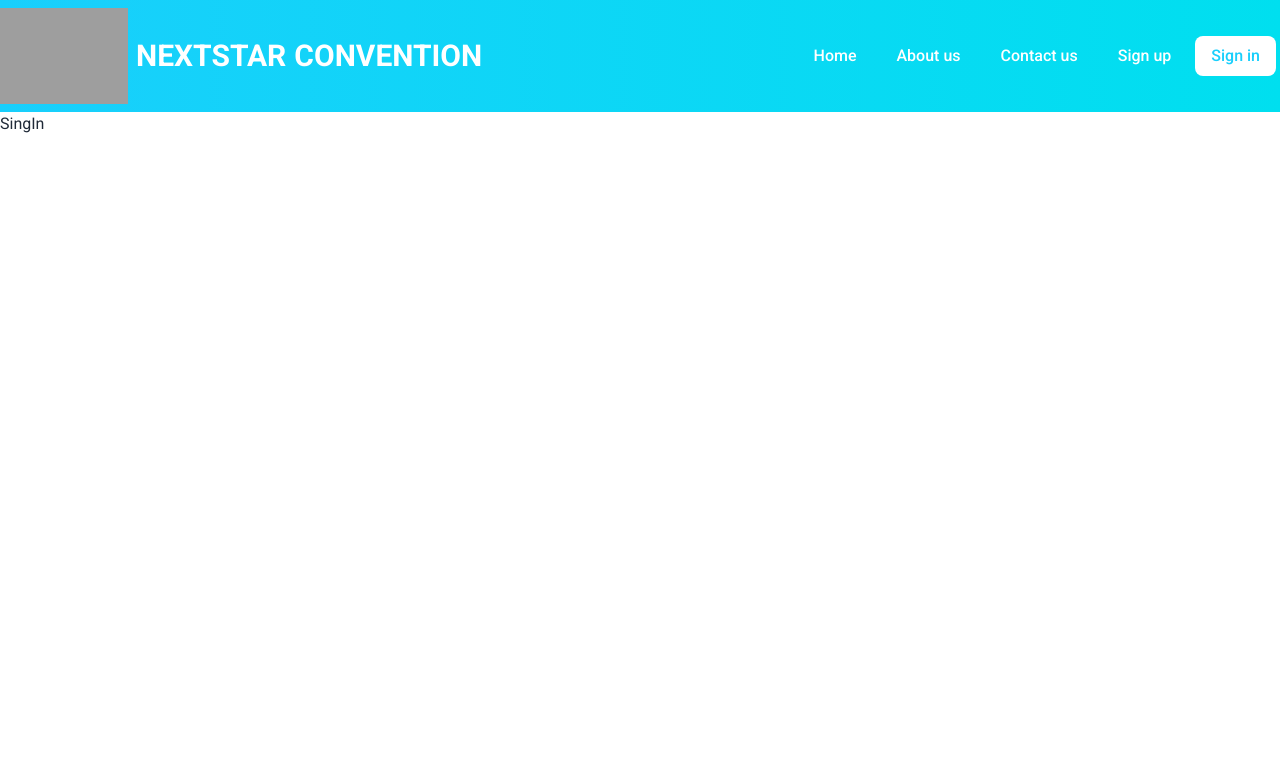
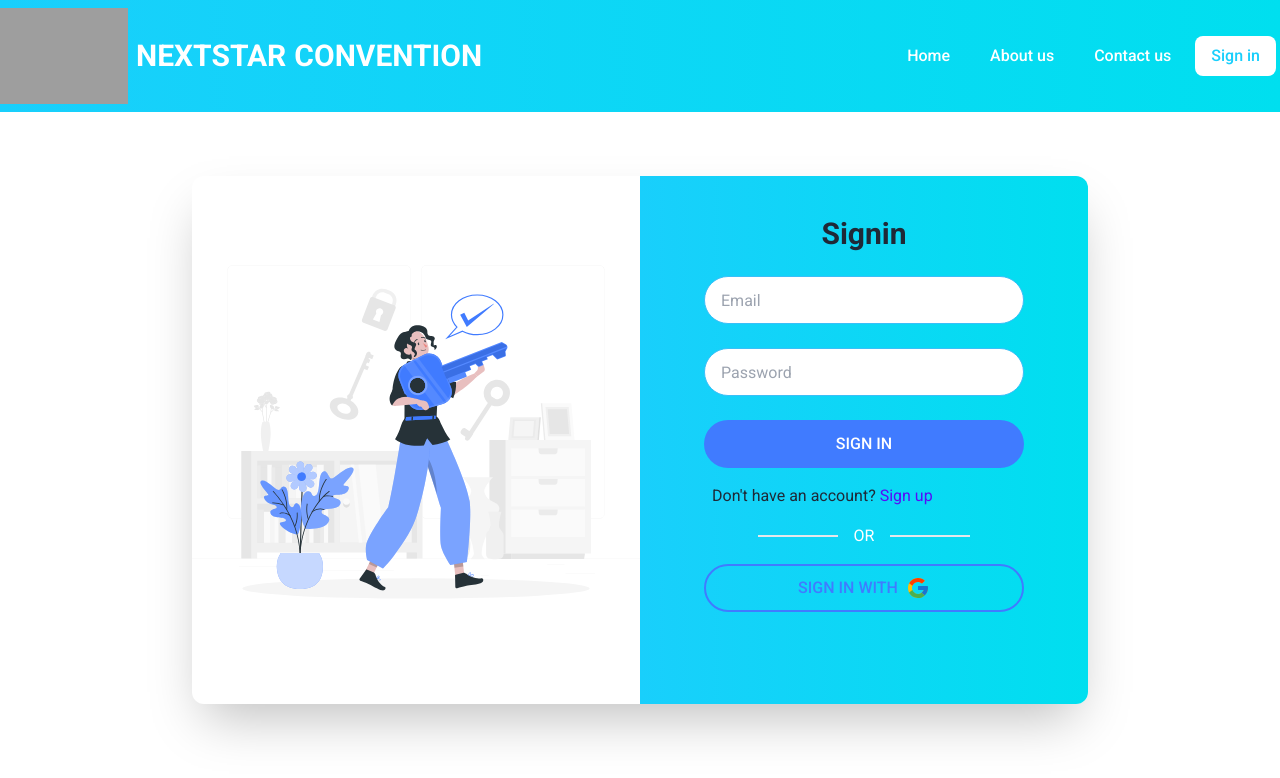
Before and after one commit to safinxr/next-star-convention, a React (Vite) app: page /signin in a window 1280 px wide. Shown: the top 778 px of the page. Built offline with nearby package versions, Linux system fonts and the light colour scheme; no server answers; grey boxes are pictures that could not be loaded.

Commit message:
navbar logout button done

```diff
--- a/src/Context/ContextData.jsx
+++ b/src/Context/ContextData.jsx
@@ -1,32 +1,41 @@
-import React, { createContext } from 'react';
-import { createUserWithEmailAndPassword, signInWithPopup, updateProfile } from "firebase/auth";
+import React, { createContext, useEffect, useState } from 'react';
+import { createUserWithEmailAndPassword, onAuthStateChanged, signInWithEmailAndPassword, updateProfile } from "firebase/auth";
 import auth from '../Firebase/firebase.config';
 
 export const ContextAuth = createContext(null)
 
 const ContextData = ({ children }) => {
+    const [user, setUser]= useState(null)
+
+    useEffect(() => {
+        onAuthStateChanged(auth, (user) => {
+            if (user) {
+                setUser(user);
+            } else {
+                setUser(null);
+            }
+        });
+    }, [])
+
+
     const emailPassSignUp = (email, password) => {
         return createUserWithEmailAndPassword(auth, email, password)
     }
     const upProfile = (name) => {
-        return updateProfile(auth.currentUser, {displayName: name})
-    }
-
-    const googleSignIn =(provider)=>{
-
-
+        return updateProfile(auth.currentUser, { displayName: name })
     }
 
 
+
     const emailPassSignIn = (email, password) => {
-
+        return signInWithEmailAndPassword(auth, email, password)
     }
 
     const globalData = {
         emailPassSignUp,
         emailPassSignIn,
         upProfile,
-        googleSignIn,
+        user,
 
 
     }
--- a/src/Pages/Navbar/Navbar.jsx
+++ b/src/Pages/Navbar/Navbar.jsx
@@ -1,8 +1,12 @@
-import React, { useEffect, useState } from 'react';
-import { Link, NavLink, useLocation, useParams } from 'react-router-dom';
+import React, { useContext, useEffect, useState } from 'react';
+import { Link, NavLink, useLocation } from 'react-router-dom';
+import { ContextAuth } from '../../Context/ContextData';
+import auth from '../../Firebase/firebase.config';
+import { signOut } from 'firebase/auth';
 
 const Navbar = () => {
 
+    const { user } = useContext(ContextAuth)
     const [navBg, setNavBg] = useState(false)
     let { pathname } = useLocation();
     useEffect(() => {
@@ -14,21 +18,26 @@ const Navbar = () => {
             setNavBg(true)
         }
     }, [pathname])
+    console.log(user);
 
     window.addEventListener('scroll', () => {
         if (window.scrollY >= 80) {
             setNavBg(true)
         }
         else {
-            if (pathname === '/'){
+            if (pathname === '/') {
                 return setNavBg(false)
             }
             setNavBg(true)
         }
     })
 
+    const logOut = () => {
+        signOut(auth).then(() => {
+        }).catch((error) => {
 
-
+        });
+    }
 
 
     const navLink = <>
@@ -58,22 +67,38 @@ const Navbar = () => {
         >
             Contact us
         </NavLink></li>
-        <li className='ms-2 text-base font-medium'><NavLink
-            to="/signup"
-            className={({ isActive, isPending }) =>
-                isPending ? "pending" : isActive ? "bg-white text-first-color" : "text-white"
+        {user ?
+
+            <div className='flex items-center'>
+
+                <li onClick={logOut} className='cursor-pointer ms-2 text-base font-medium rounded-lg duration-500 hover:bg-secondary text-white px-4 py-2'>Sign out</li>
+                <div className='flex items-center bg-primary ms-2 ps-2 py-0 rounded-3xl '>
+                    <li className='ms-2 text-base font-medium text-white'>{user.displayName}</li>
+                    {
+                       user.photoURL? <img className='ms-2 w-9 rounded-full' src={user.photoURL} alt="" />:
+                       <div className='ms-2 w-9 h-9 rounded-full bg-[#525D7C] flex justify-center items-center'>
+                            <p className='text-white text-xl'>{user.email.slice(0, 1)}</p>
+                       </div>
                     }
-        >
-            Sign up
-        </NavLink></li>
-        <li className='ms-2 text-base font-medium'><NavLink
+                </div>
+
+            </div>
+
+
+
+
+
+
+
+            : <li className='ms-2 text-base font-medium'><NavLink
                 to="/signin"
                 className={({ isActive, isPending }) =>
                     isPending ? "pending" : isActive ? "bg-white text-first-color " : "text-white"
                 }
             >
                 Sign in
-        </NavLink></li>
+            </NavLink></li>}
+
 
 
     </>
--- a/src/Pages/SignIn/SignIn.jsx
+++ b/src/Pages/SignIn/SignIn.jsx
@@ -1,9 +1,106 @@
-import React from 'react';
+import React, { useContext, useState } from 'react';
+import inImg from '../../assets/singin.svg'
+import { Link, useNavigate } from 'react-router-dom';
+import { FcGoogle } from 'react-icons/fc';
+import { ContextAuth } from '../../Context/ContextData';
+import { GoogleAuthProvider, signInWithPopup } from 'firebase/auth';
+import auth from '../../Firebase/firebase.config';
 
 const SignIn = () => {
+
+    const provider = new GoogleAuthProvider();
+    const [errorText, setErrorText] = useState('')
+    const { emailPassSignIn, upProfile} = useContext(ContextAuth)
+    const navigate = useNavigate()
+
+
+
+    const formSubmit = e => {
+        setErrorText('')
+        e.preventDefault()
+        const email = e.target.email.value;
+        const password = e.target.password.value;
+
+        emailPassSignIn(email, password)
+            .then(res => {
+                navigate('/')
+
+
+            })
+            .catch(error => {
+                setErrorText("error:" + " " + error.message.split("/")[1].split(")")[0]);
+            })
+
+
+    }
+
+    const googleHandel = () => {
+        signInWithPopup(auth, provider)
+            .then((result) => {
+                navigate('/')
+
+            }).catch((error) => {
+               console.log("error:" + " " + error.message.split("/")[1].split(")"))
+            });
+    }
+
+
     return (
-        <div>
-            <h1>SingIn</h1>
+        <div className='py-16'>
+            <div className='max-w-4xl mx-auto px-3 md:px-7 lg:px-0 md:shadow-2xl rounded-xl'>
+                <div className='flex shadow-3xl'>
+                    <div className='hidden flex-1 text-center  md:flex flex-col justify-center rounded-s-xl py-10'>
+                        <img src={inImg} alt="" />
+
+                    </div>
+                    <div className='flex-1 py-10 rounded-e-xl rounded-s-xl md:rounded-s-none bg-gradient-to-r from-first-color to-third-color'>
+                        <h2 className='font-bold text-3xl text-center mb-6'>Signin</h2>
+                        <form onSubmit={formSubmit} className='mx-auto max-w-xs'>
+                            <input
+                                required
+                                name='email'
+                                type="email"
+                                placeholder="Email"
+                                className="input input-bordered input-info w-full  mb-6 rounded-3xl" />
+                            <input
+                                required
+                                name='password'
+                                type="password"
+                                placeholder="Password"
+                                className="input input-bordered input-info w-full  rounded-3xl" />
+                            {
+                                errorText && <>
+                                    <p className='mt-1 ms-4 text-red-500 text-sm'>{errorText}</p>
+                                </>
+                            }
+                            <button type='submit'
+                                className='btn font-medium text-base  w-full mt-6  mb-4 rounded-3xl bg-[#407BFF] border-0 text-white hover:bg-[#3d6fdb] active:scale-95'
+                            >Sign in</button>
+
+                            <p className='ms-2 text-start'>Don't have an account? <Link className='text-primary' to='/Signup'>Sign up</Link>
+                            </p>
+
+
+
+
+                        </form>
+                        <div className='my-4 flex justify-center items-center'>
+                            <div className='border w-20 me-4'></div>
+                            <p className='text-white'>OR</p>
+                            <div className='border w-20 ms-4'></div>
+                        </div>
+                        <div className='mx-auto max-w-xs'>
+                            <button
+                                onClick={googleHandel}
+                                className='btn bg-transparent font-medium text-base  w-full mb-6 rounded-3xl  border-2 border-[#407BFF] text-[#407BFF]
+                                hover:bg-[#407BFF] hover:text-white hover:border-0 active:scale-95'
+                            >Sign in with <FcGoogle className='text-2xl'></FcGoogle></button>
+                        </div>
+
+
+                    </div>
+                </div>
+            </div>
         </div>
     );
 };
```
Lines whose indentation alone changed are shown as unchanged.
